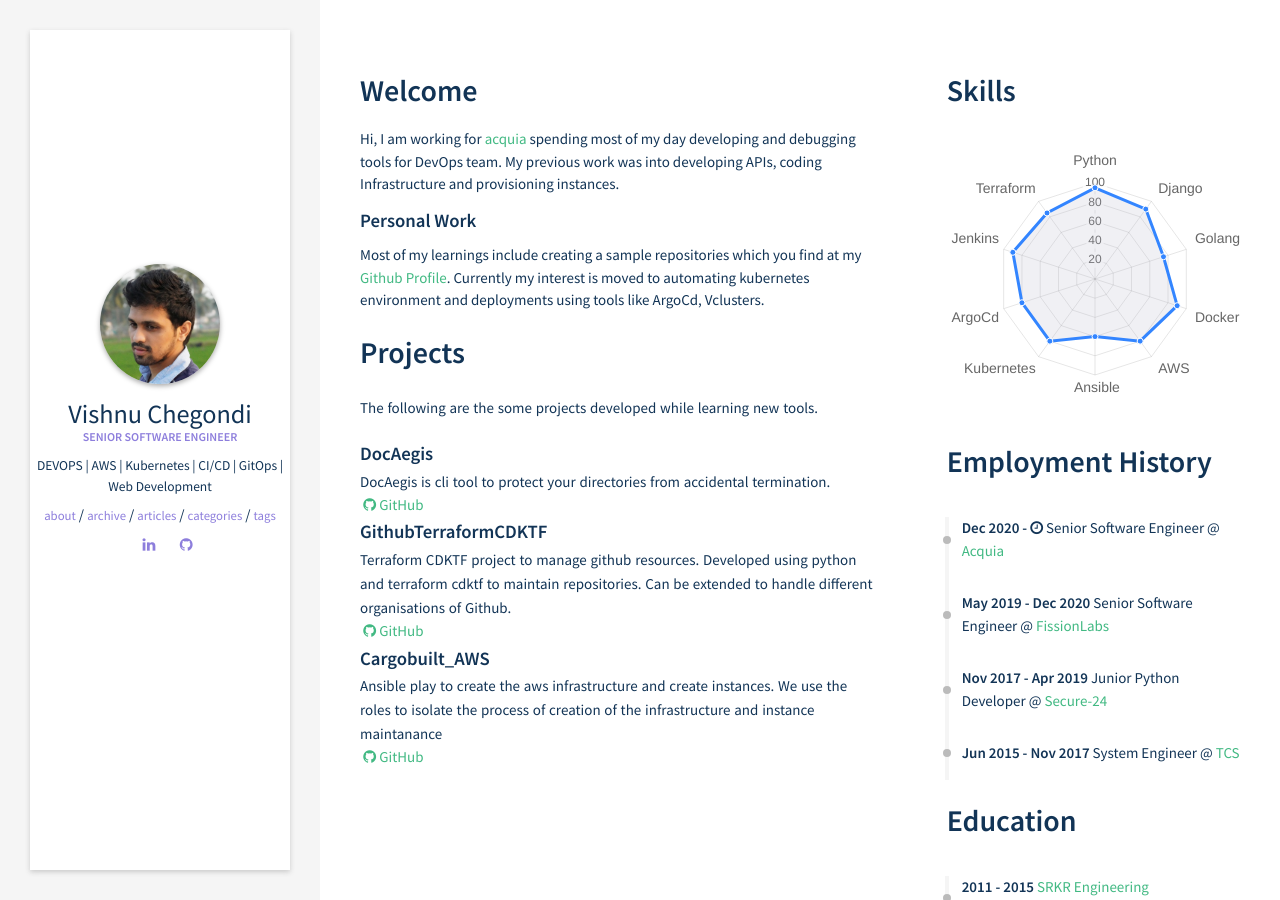
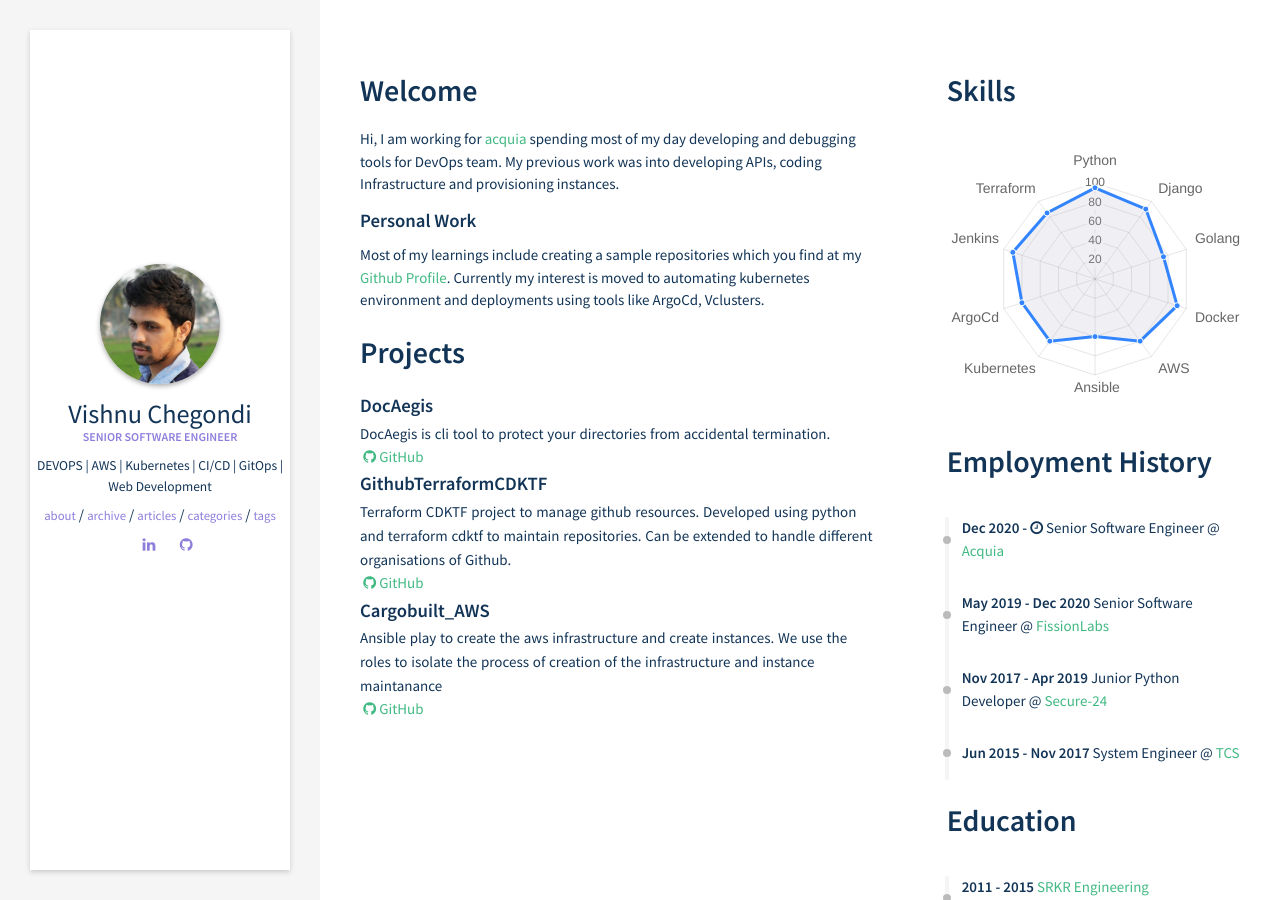
Before and after one commit to vishnu-chegondi/vishnu-chegondi.github.io, a Jekyll site: the page built from index.html, in a window 1280 px wide. Built offline with Jekyll 4.4.1, drawn with Linux system fonts in a browser that asks for light colours; nearby versions of some CDN libraries.

Commit message:
Remove Project subline

```diff
--- a/_includes/sections/projects.html
+++ b/_includes/sections/projects.html
@@ -1,6 +1,5 @@
 <h1><span data-i18n="skills.my_skills">Projects</span></h1>
 
-<p>The following are the some projects developed while learning new tools.</p>
 
 {% for project in site.data.index.projects %}
     <div class="row">
```
